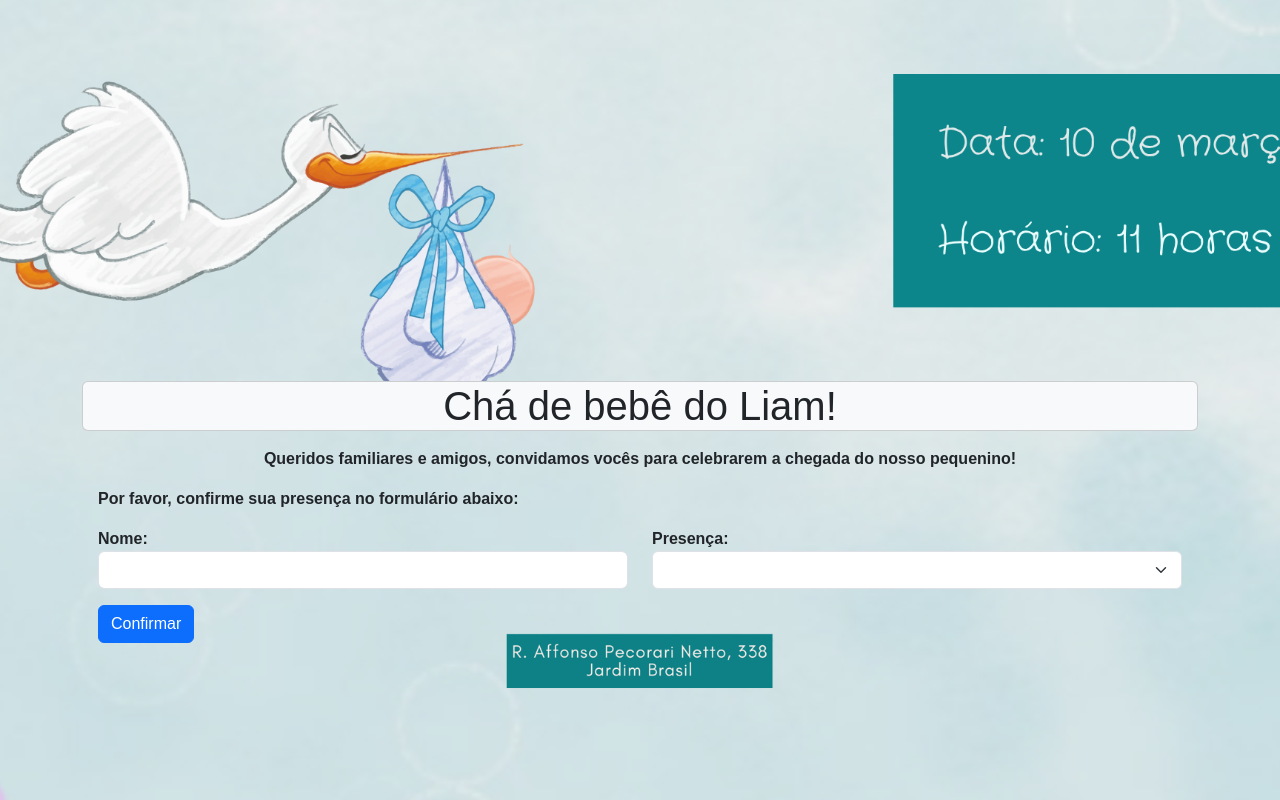
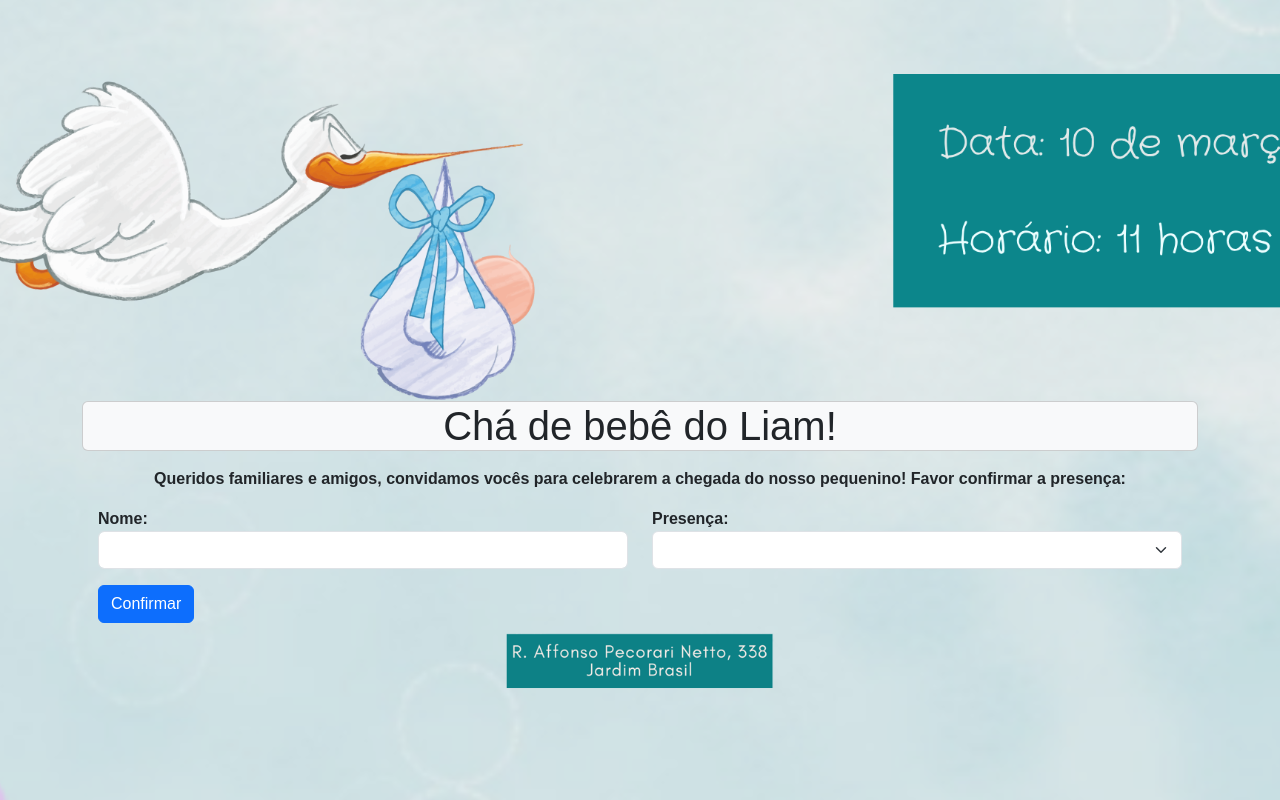
Before and after one commit to guilhermepereiraa95/baby-shower-invitation, an Angular app: page / in a window 1280 px wide. Shown: the top 800 px of the page. Built offline with nearby package versions, Linux system fonts and the light colour scheme; a web font is replaced by a local one.

Commit message:
fix: invitation text

```diff
--- a/src/app/rsvp-form/rsvp-form.component.html
+++ b/src/app/rsvp-form/rsvp-form.component.html
@@ -2,9 +2,8 @@
   <h1 class="text-center card bg-light">Chá de bebê do Liam!</h1>
   <div class="m-3">
     <form (ngSubmit)="submitForm()" class="row" *ngIf="!formSubmitted">
-      <p class="text-center">Queridos familiares e amigos, convidamos vocês para celebrarem a chegada do nosso pequenino!
+      <p class="text-center">Queridos familiares e amigos, convidamos vocês para celebrarem a chegada do nosso pequenino! Favor confirmar a presença:
       </p>
-      <p>Por favor, confirme sua presença no formulário abaixo:</p>
       <div class="form-group col-6">
         <label for="name">Nome:</label>
         <input type="text" id="name" name="name" [(ngModel)]="guestName" class="form-control" required>
```
